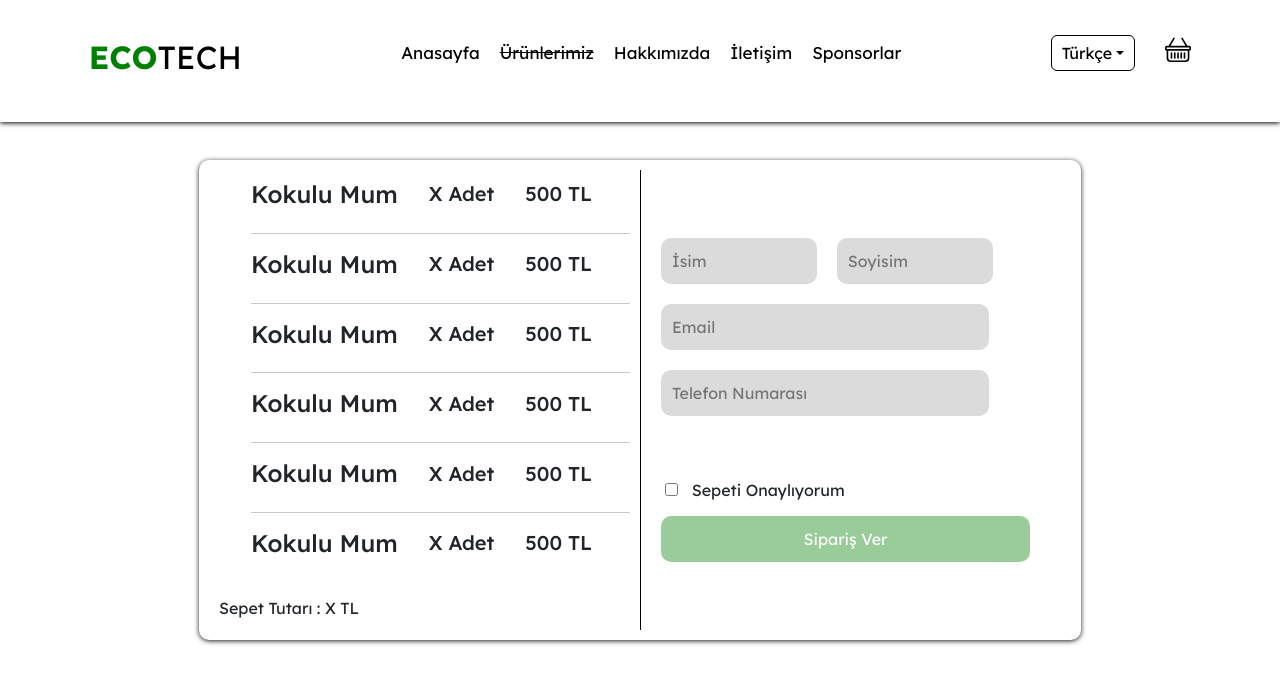
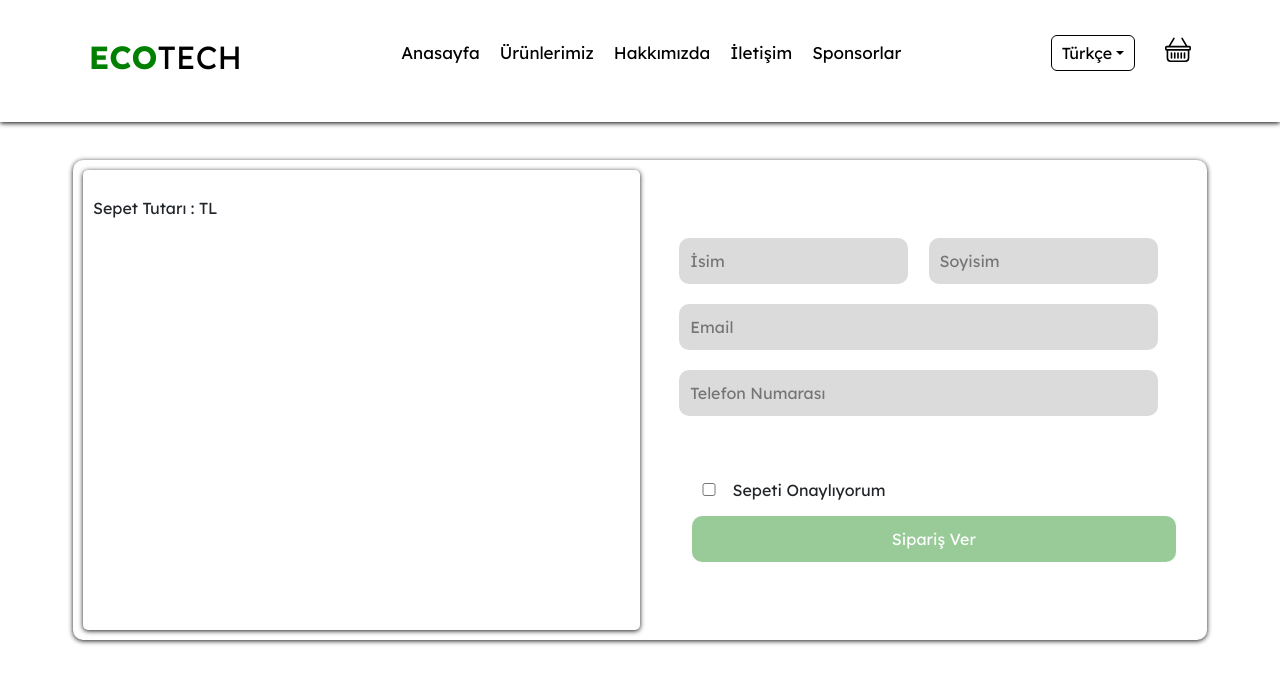
Before and after one commit to M3R1ttt/EcoTech, a PHP site: page /sepet/index.html in a window 1280 px wide. Shown: the top 697 px of the page. Run offline with PHP 8.4, Linux system fonts and the light colour scheme; some libraries are stand-ins or nearby versions.

Commit message:
Add files via upload

```diff
--- a/parts/header_desktop.html
+++ b/parts/header_desktop.html
@@ -4,7 +4,7 @@
     <nav>
         <ul>
             <li><a href="/index.html" key="0">Anasayfa</a></li>
-            <li><a href="#" key="1" title="Kısa süreli bu sayfa kapalıdır" style="text-decoration: line-through;">Ürünlerimiz</a></li>
+            <li><a href="/ürünler/index.html" key="1">Ürünlerimiz</a></li>
             <li><a href="/hakkimizda/index.html" key="2">Hakkımızda</a></li>
             <li><a href="/iletisim/index.html" key="3">İletişim</a></li>
             <li><a href="/sponsorlar/index.html" key="43">Sponsorlar</a></li>
--- /dev/null
+++ b/scripts/sepet.js
@@ -0,0 +1,3 @@
+angular.module('myApp').controller('ProductController', ['$scope', function($scope) {
+    console.log('Sepet:', $scope.cart);
+}]);
--- a/sepet/index.html
+++ b/sepet/index.html
@@ -42,129 +42,37 @@
     <main>
         <div class="sepetWrapper">
             <div class="sepetCol">
-                <div class="sepetItems">
+                <div class="sepetItems" ng-app="myApp" ng-controller="ProductController">
                     <ul>
-                        <li class="items">
+                        <li class="items" ng-repeat="item in cart">
                             <div class="itemsName">
-                                <h4>Kokulu Mum</h4>
+                                <h4>{{item.name}}</h4>
                             </div>
-                            <div class="itemsAdet">
-                                <h5>X Adet</h5>
+                            <div class="itemsMobile">
+                                <div class="itemsAdet" style="display: flex; text-align: center;">
+                                    <input type="number" value="{{item.quantity}}" style="width: 50px; height: 30px; font-size: 20px; text-align: center;" min="1" max="99"><h4 style="margin-left: 3px;">Adet</h4>
                                 </div>
                                 <div class="itemsPrice">
-                                <h5>500 TL</h5>
+                                    <h5>{{item.price}}</h5>
                                 </div>
+                            </div>
+                            <hr>
                         </li>
-                        <hr>
-                        <li class="items">
-                            <div class="itemsName">
-                                <h4>Kokulu Mum</h4>
-                            </div>
-                            <div class="itemsAdet">
-                                <h5>X Adet</h5>
-                            </div>
-                            <div class="itemsPrice">
-                                <h5>500 TL</h5>
-                            </div>
-                        </li>
-                        <hr>
-                        <li class="items">
-                            <div class="itemsName">
-                                <h4>Kokulu Mum</h4>
-                            </div>
-                            <div class="itemsAdet">
-                                <h5>X Adet</h5>
-                            </div>
-                            <div class="itemsPrice">
-                                <h5>500 TL</h5>
-                            </div>
-                        </li>
-                        <hr>
-                        <li class="items">
-                            <div class="itemsName">
-                                <h4>Kokulu Mum</h4>
-                            </div>
-                            <div class="itemsAdet">
-                                <h5>X Adet</h5>
-                            </div>
-                            <div class="itemsPrice">
-                                <h5>500 TL</h5>
-                            </div>
-                        </li>
-                        <hr>
-                        <li class="items">
-                            <div class="itemsName">
-                                <h4>Kokulu Mum</h4>
-                            </div>
-                            <div class="itemsAdet">
-                                <h5>X Adet</h5>
-                            </div>
-                            <div class="itemsPrice">
-                                <h5>500 TL</h5>
-                            </div>
-                        </li>
-                        <hr>
-                        <li class="items">
-                            <div class="itemsName">
-                                <h4>Kokulu Mum</h4>
-                            </div>
-                            <div class="itemsAdet">
-                                <h5>X Adet</h5>
-                            </div>
-                            <div class="itemsPrice">
-                                <h5>500 TL</h5>
-                            </div>
-                        </li>
-                        <hr>
-                        <li class="items">
-                            <div class="itemsName">
-                                <h4>Kokulu Mum</h4>
-                            </div>
-                            <div class="itemsAdet">
-                                <h5>X Adet</h5>
-                            </div>
-                            <div class="itemsPrice">
-                                <h5>500 TL</h5>
-                            </div>
-                        </li>
-                        <hr>
-                        <li class="items">
-                            <div class="itemsName">
-                                <h4>Kokulu Mum</h4>
-                            </div>
-                            <div class="itemsAdet">
-                                <h5>X Adet</h5>
-                            </div>
-                            <div class="itemsPrice">
-                                <h5>500 TL</h5>
-                            </div>
-                        </li>
-                        <hr>
-                        <li class="items">
-                            <div class="itemsName">
-                                <h4>Kokulu Mum</h4>
-                            </div>
-                            <div class="itemsAdet">
-                                <h5>X Adet</h5>
-                            </div>
-                            <div class="itemsPrice">
-                                <h5>500 TL</h5>
-                            </div>
-                        </li>
-                        <hr>
+
                     </ul>
                     <div class="sepetTutari">
-                        Sepet Tutarı : X TL
+                        Sepet Tutarı : {{getTotalPrice()}} TL
                     </div>
                 </div>
+                <form action="/islemler/siparisVer.php" method="POST">
                     <div class="sepetConfirmation">
                         <div class="inputContainer">
                             <div class="isimContainer">
-                            <input type="text" placeholder="İsim" required>
-                            <input type="text" placeholder="Soyisim" required>
+                                <input type="text" placeholder="İsim" name="isim" required>
+                                <input type="text" placeholder="Soyisim" name="soyisim" required>
                             </div>
-                        <input type="email" placeholder="Email" required>
-                        <input type="text" placeholder="Telefon Numarası" required>
+                            <input type="email" placeholder="Email" name="email" required>
+                            <input type="text" placeholder="Telefon Numarası" name="telefon" required>
                         </div>
                         <div class="siparis">
                             <div class="onay">
@@ -174,8 +82,8 @@
                             <input type="submit" value="Sipariş Ver" class="gonder deactive">
                         </div>
                     </div>
+                </form>
             </div>
-
         </div>
     </main>
     <footer>
@@ -185,5 +93,6 @@
     <script src="/scripts/language.js"></script>
     <script src="/scripts/script.js"></script>
     <script src="/scripts/mobilescripts.js"></script>
+    <script src="/scripts/Productscript.js"></script>
 </body>
 </html>
--- a/styles/style.css
+++ b/styles/style.css
@@ -931,7 +931,7 @@ footer .information .end {
     padding: 10px;
 }
 .sepetCol {
-    width: 70%;
+    width: 90%;
     padding: 10px;
     display: flex;
     justify-content: center;
@@ -941,10 +941,11 @@ footer .information .end {
 .sepetItems {
     width: 50%;
     height: 100%;
+    box-shadow: 0 1px 5px rgba(0, 0, 0, 0.9);
+    border-radius: 5px;
 }
 .sepetConfirmation {
-    border-left: 1px solid black;
-    width: 50%;
+    width: 100%;
     height: 100%;
     display: flex;
     flex-direction: column;
@@ -954,7 +955,7 @@ footer .information .end {
 }
 .sepetConfirmation input {
     border: 1px solid transparent;
-    width: 80%;
+    width: 96%;
     margin: 10px
 }
 .sepetConfirmation input[type="email"], .sepetConfirmation input[type="text"] {
@@ -999,16 +1000,19 @@ footer .information .end {
     align-items: center;
     justify-content: space-between;
     flex-wrap: wrap;
-    width: 90%;
+    width: 85%;
 }
 .siparis {
     width: 100%;
+    margin-left: 12%;
 }
 .isimContainer {
     display: flex;
+    justify-content: space-between;
+    width: 100%;
 }
 .isimContainer input {
-    width: 38%;
+    width: 100%;
 }
 .active {
     background-color: green;
@@ -1032,6 +1036,19 @@ footer .information .end {
     position: fixed;
     border: 1px solid black;
     width: 100%;
+    bottom: 0;
+}
+.sepetCol form {
+    width: 50%;
+}
+.itemsName {
+    white-space: nowrap;
+}
+.itemsMobile {
+    display: flex;
+    flex-wrap: wrap;
+    width: 30%;
+    justify-content: space-between;
 }
 
 
--- a/ürünler/index.html
+++ b/ürünler/index.html
@@ -70,7 +70,7 @@
                                     </div>
                                     <hr>
                                     <div class="featured-content-list">
-                                        <button type="button" ng-click="redirectToProduct(product)" data-name="{{product.name}}" data-price="{{product.price}}" class="default-btn border-radius-5">Sipariş Ver</button>
+                                        <button type="button" ng-click="addToCart(product)" class="default-btn border-radius-5">Sepete Ekle</button>
                                     </div>
                                 </div>
                             </div>
```
Also changed, not shown: other parts of styles/style.css (+36 -26 lines), islemler/siparisVer.php (added, +61 -0 lines), scripts/Productscript.js (+64 -207 lines). Lines whose indentation alone changed are shown as unchanged.
